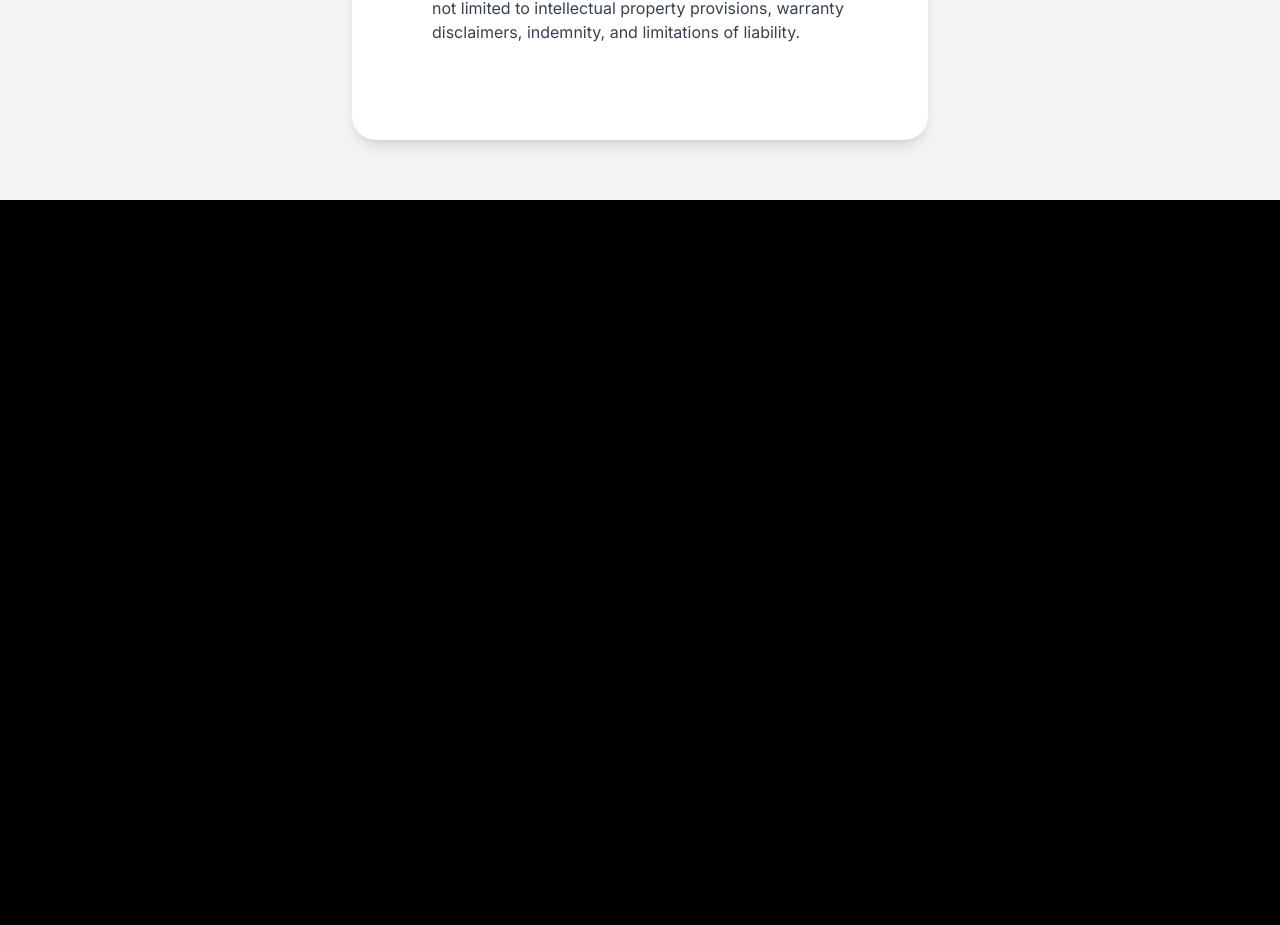
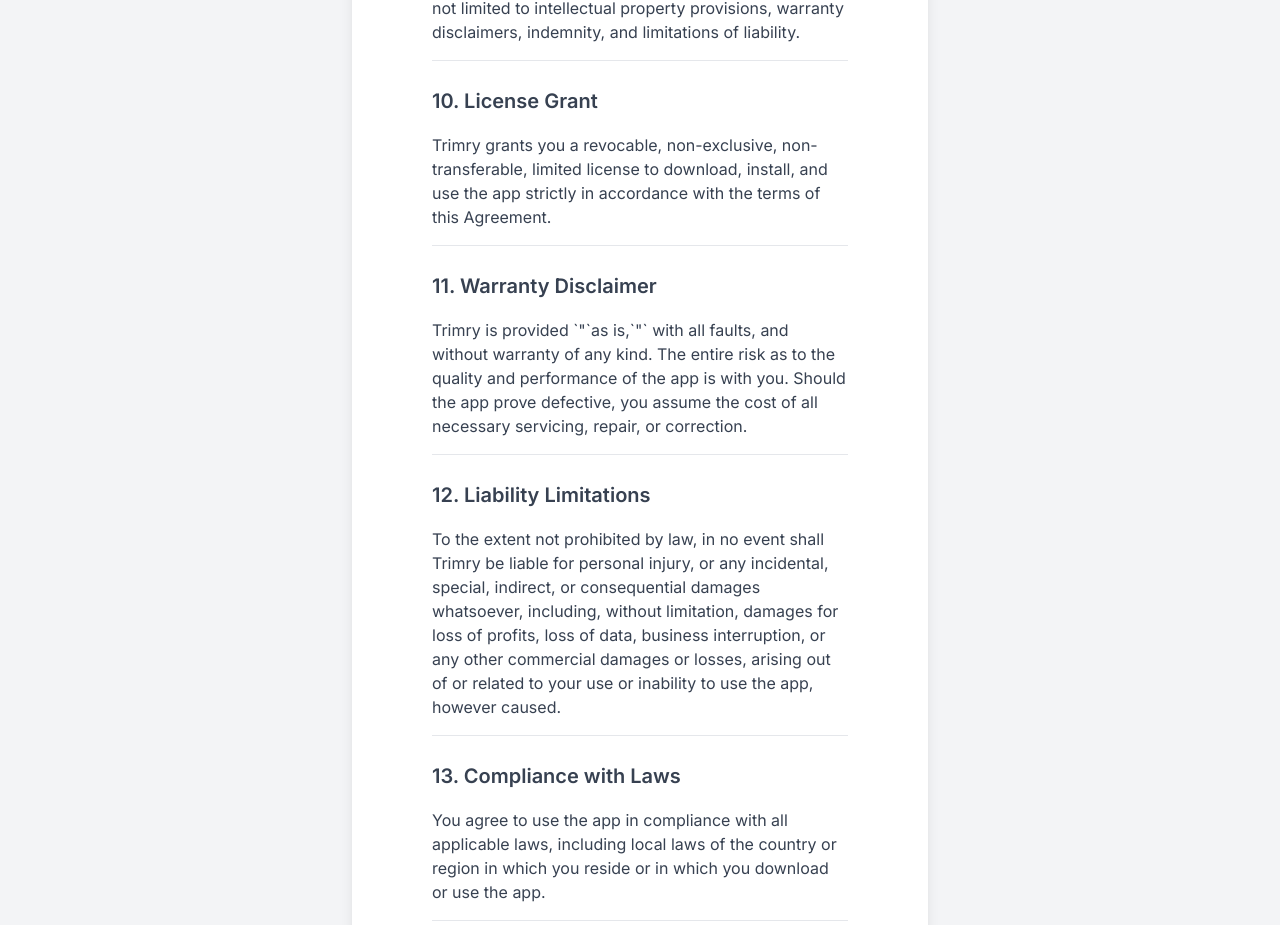
Before and after one commit to srostagno/trimry-app, a Next.js app: page /legal/terms in a window 1280 px wide. Shown: the part 11075-12000 px from the top of the page. Before the commit the page ends 11275 px from the top, so only its background shows below. Built offline with nearby package versions, Linux system fonts and the light colour scheme.

Commit message:
legal: added apple's EULA relevant points.

```diff
--- a/src/app/legal/terms/page.tsx
+++ b/src/app/legal/terms/page.tsx
@@ -335,6 +335,45 @@
                                     Provisions of these Terms that, by their nature, should survive termination will remain in effect, including but not limited to intellectual property provisions, warranty disclaimers, indemnity, and limitations of liability.
                                 </p>
                             </section>
+                            {/* New Section: License Grant */}
+                            <section className="pt-6 text-gray-700">
+                                <h2 className="text-xl font-semibold mb-4">10. License Grant</h2>
+                                <p className="mb-4">
+                                    Trimry grants you a revocable, non-exclusive, non-transferable, limited license to download, install, and use the app strictly in accordance with the terms of this Agreement.
+                                </p>
+                            </section>
+
+                            {/* New Section: Warranty Disclaimer */}
+                            <section className="pt-6 text-gray-700">
+                                <h2 className="text-xl font-semibold mb-4">11. Warranty Disclaimer</h2>
+                                <p className="mb-4">
+                                    Trimry is provided `&quot;`as is,`&quot;` with all faults, and without warranty of any kind. The entire risk as to the quality and performance of the app is with you. Should the app prove defective, you assume the cost of all necessary servicing, repair, or correction.
+                                </p>
+                            </section>
+
+                            {/* New Section: Liability Limitations */}
+                            <section className="pt-6 text-gray-700">
+                                <h2 className="text-xl font-semibold mb-4">12. Liability Limitations</h2>
+                                <p className="mb-4">
+                                    To the extent not prohibited by law, in no event shall Trimry be liable for personal injury, or any incidental, special, indirect, or consequential damages whatsoever, including, without limitation, damages for loss of profits, loss of data, business interruption, or any other commercial damages or losses, arising out of or related to your use or inability to use the app, however caused.
+                                </p>
+                            </section>
+
+                            {/* New Section: Compliance with Laws */}
+                            <section className="pt-6 text-gray-700">
+                                <h2 className="text-xl font-semibold mb-4">13. Compliance with Laws</h2>
+                                <p className="mb-4">
+                                    You agree to use the app in compliance with all applicable laws, including local laws of the country or region in which you reside or in which you download or use the app.
+                                </p>
+                            </section>
+
+                            {/* New Section: Governing Law */}
+                            <section className="pt-6 text-gray-700">
+                                <h2 className="text-xl font-semibold mb-4">14. Governing Law</h2>
+                                <p className="mb-4">
+                                    This Agreement shall be governed by and interpreted according to the laws of the jurisdiction in which Trimry operates, without regard to its conflicts of law principles.
+                                </p>
+                            </section>
                         </div>
                     </div>
                 </div>
```
